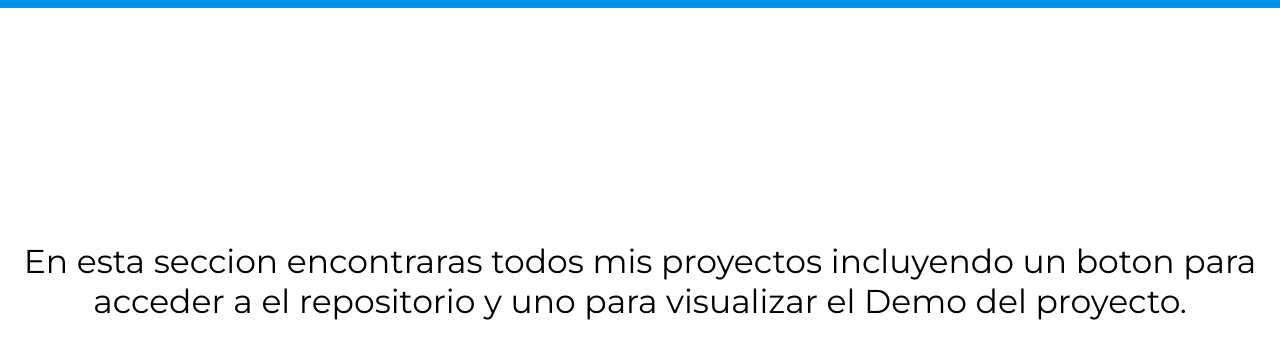
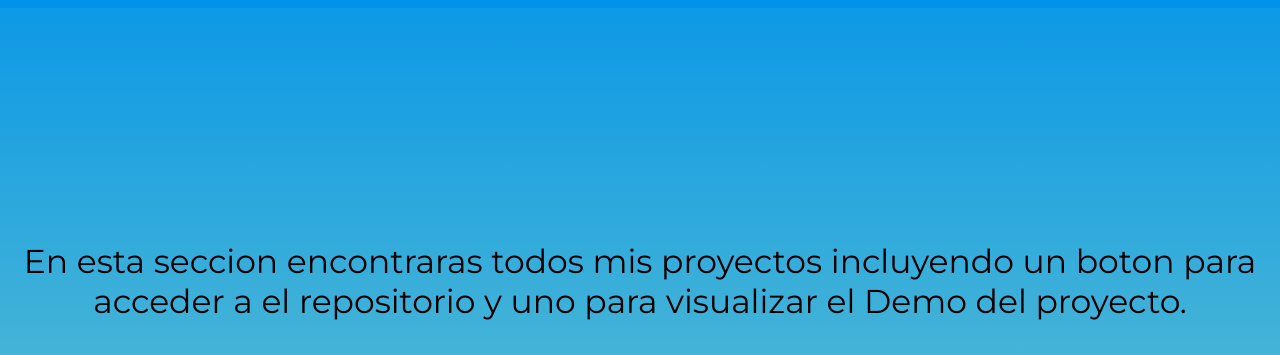
Before and after one commit to Leonardo291024/Leonardo__Diaz, a plain HTML site: page proyectos.html in a window 1280 px wide. Shown: the part 74-429 px from the top of the page. Drawn offline with Linux system fonts and the light colour scheme.

Commit message:
background a el banner de la pagina de proyectos

```diff
--- a/proyectos.html
+++ b/proyectos.html
@@ -54,8 +54,8 @@
         </ul>
     </div>
 
-    <section class="banner">
-        <div class="banner-container banner-proyectos">
+    <section class="banner banner-proyectos">
+        <div class="banner-container">
             <p class="textos texto-banner">
                 En esta seccion encontraras todos mis proyectos incluyendo un boton para acceder a el repositorio y uno para visualizar el Demo del proyecto.
             </p>
--- a/styles/banner.css
+++ b/styles/banner.css
@@ -1,6 +1,5 @@
 .banner{
     height: 100vh;
-    /*background: linear-gradient(to bottom, #0093E9, #80D0C7);*/
     display: flex;
     align-items: center;
     justify-content: center;
--- a/styles/cards-proyects.css
+++ b/styles/cards-proyects.css
@@ -5,6 +5,10 @@ main{
     grid-auto-flow: dense; /* Coloca los elementos de manera más ajustada */
     gap: 30px;
     padding: 30px;
+}
+
+.banner-proyectos{
+    background: linear-gradient(to bottom, #0093E9, #80D0C7);
 }
 
 .banner-proyectos div{
```
